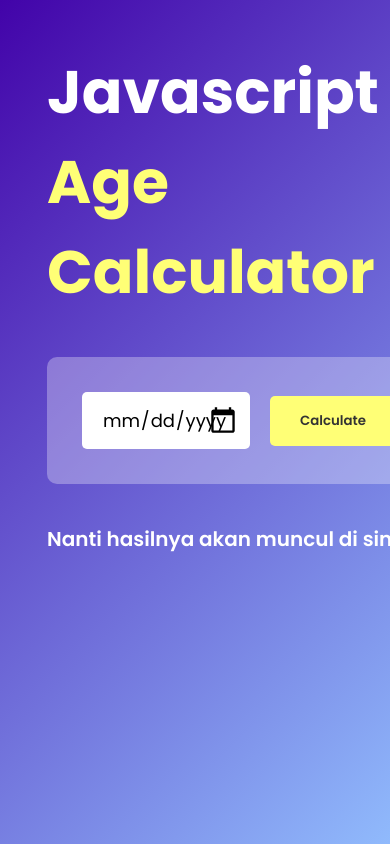
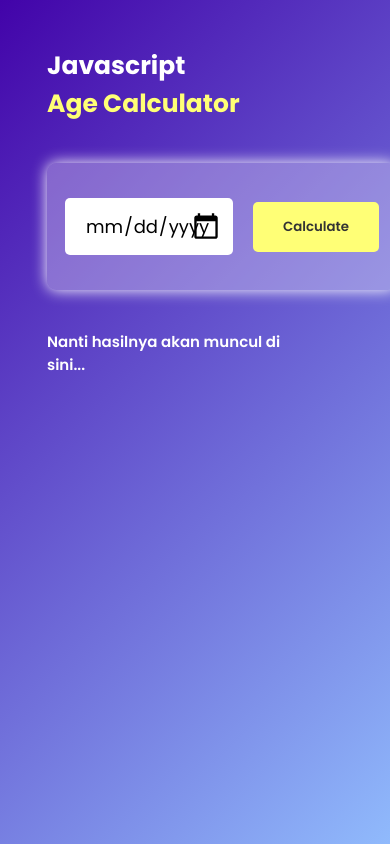
Before and after one commit to parliyanto/Calculator-Age, a plain HTML site: page index.html in a window 390 px wide. Shown: the top 844 px of the page. Drawn offline with Linux system fonts and the light colour scheme.

Commit message:
done update coding

```diff
--- a/style.css
+++ b/style.css
@@ -37,6 +37,7 @@
     background: rgba(255,255,255,0.3);
     display: flex;
     align-items: center;
+    box-shadow: 0 0 15px;
 }
 
 .input-box input{
@@ -88,3 +89,29 @@
 #result span{
     color: #ffff76;
 }
+
+
+
+@media screen and (max-width: 768px) {
+    .calculator h1 {
+        font-size: 25px;
+    }
+
+    .input-box {
+        display: flex;
+        justify-content: center;
+        width: 350px;
+    }
+
+    .result-form {
+        display: flex;
+        align-items: center;
+        justify-content: center;
+        width: 250px;
+    }
+
+    #result {
+        font-size: 15px;
+        font-weight: 600;
+    }
+}
```
